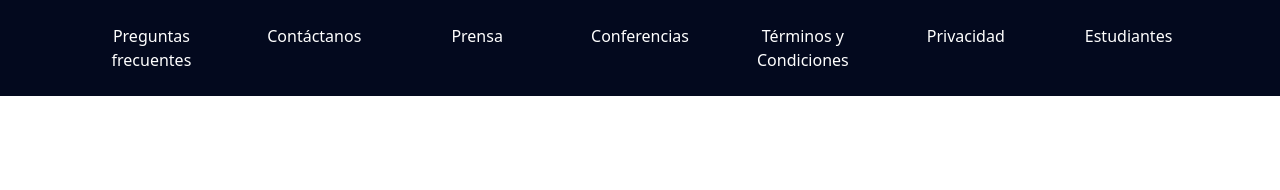
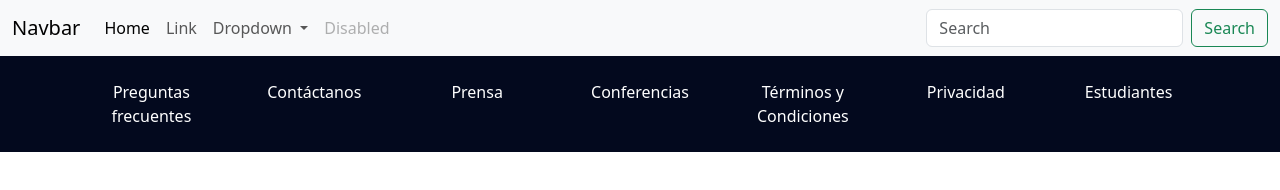
Before and after one commit to raulsr92/Bootstrap-project, a plain HTML site: page index.html in a window 1280 px wide. Drawn offline with nearby package versions, Linux system fonts and the light colour scheme.

Commit message:
Avance 01 de cabecera

```diff
--- a/index.html
+++ b/index.html
@@ -8,6 +8,50 @@
     <title>Document</title>
 </head>
 <body>
+
+    <!-- Inicio Header -->
+
+    <nav class="navbar navbar-expand-lg bg-body-tertiary">
+        <div class="container-fluid">
+          <a class="navbar-brand" href="#">Navbar</a>
+          <button class="navbar-toggler" type="button" data-bs-toggle="collapse" data-bs-target="#navbarSupportedContent" aria-controls="navbarSupportedContent" aria-expanded="false" aria-label="Toggle navigation">
+            <span class="navbar-toggler-icon"></span>
+          </button>
+          <div class="collapse navbar-collapse" id="navbarSupportedContent">
+            <ul class="navbar-nav me-auto mb-2 mb-lg-0">
+              <li class="nav-item">
+                <a class="nav-link active" aria-current="page" href="#">Home</a>
+              </li>
+              <li class="nav-item">
+                <a class="nav-link" href="#">Link</a>
+              </li>
+              <li class="nav-item dropdown">
+                <a class="nav-link dropdown-toggle" href="#" role="button" data-bs-toggle="dropdown" aria-expanded="false">
+                  Dropdown
+                </a>
+                <ul class="dropdown-menu">
+                  <li><a class="dropdown-item" href="#">Action</a></li>
+                  <li><a class="dropdown-item" href="#">Another action</a></li>
+                  <li><hr class="dropdown-divider"></li>
+                  <li><a class="dropdown-item" href="#">Something else here</a></li>
+                </ul>
+              </li>
+              <li class="nav-item">
+                <a class="nav-link disabled" aria-disabled="true">Disabled</a>
+              </li>
+            </ul>
+            <form class="d-flex" role="search">
+              <input class="form-control me-2" type="search" placeholder="Search" aria-label="Search">
+              <button class="btn btn-outline-success" type="submit">Search</button>
+            </form>
+          </div>
+        </div>
+    </nav>
+
+    <!-- Fin Header -->
+
+    <!-- Inicio Footer -->
+
     <footer id="footer" class="pb-4 pt-4">
         <div class="container">
             <div class="row text-center">
@@ -35,6 +79,9 @@
             </div>
         </div>
     </footer>
+
+    <!-- Fin Footer -->
+
     <script src="https://cdn.jsdelivr.net/npm/bootstrap@5.3.2/dist/js/bootstrap.bundle.min.js" integrity="sha384-C6RzsynM9kWDrMNeT87bh95OGNyZPhcTNXj1NW7RuBCsyN/o0jlpcV8Qyq46cDfL" crossorigin="anonymous"></script>
     <script src="https://cdn.jsdelivr.net/npm/@popperjs/core@2.11.8/dist/umd/popper.min.js" integrity="sha384-I7E8VVD/ismYTF4hNIPjVp/Zjvgyol6VFvRkX/vR+Vc4jQkC+hVqc2pM8ODewa9r" crossorigin="anonymous"></script>
     <script src="https://cdn.jsdelivr.net/npm/bootstrap@5.3.2/dist/js/bootstrap.min.js" integrity="sha384-BBtl+eGJRgqQAUMxJ7pMwbEyER4l1g+O15P+16Ep7Q9Q+zqX6gSbd85u4mG4QzX+" crossorigin="anonymous"></script>
```
